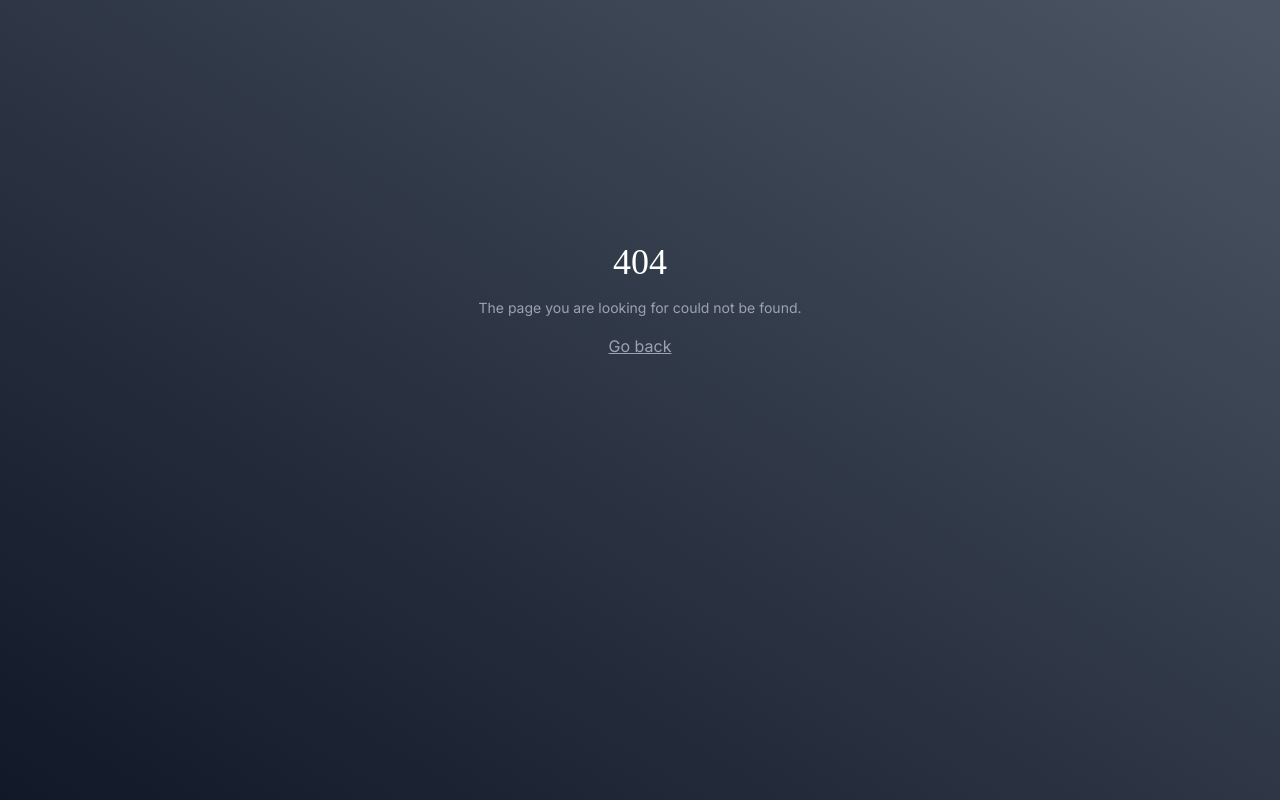
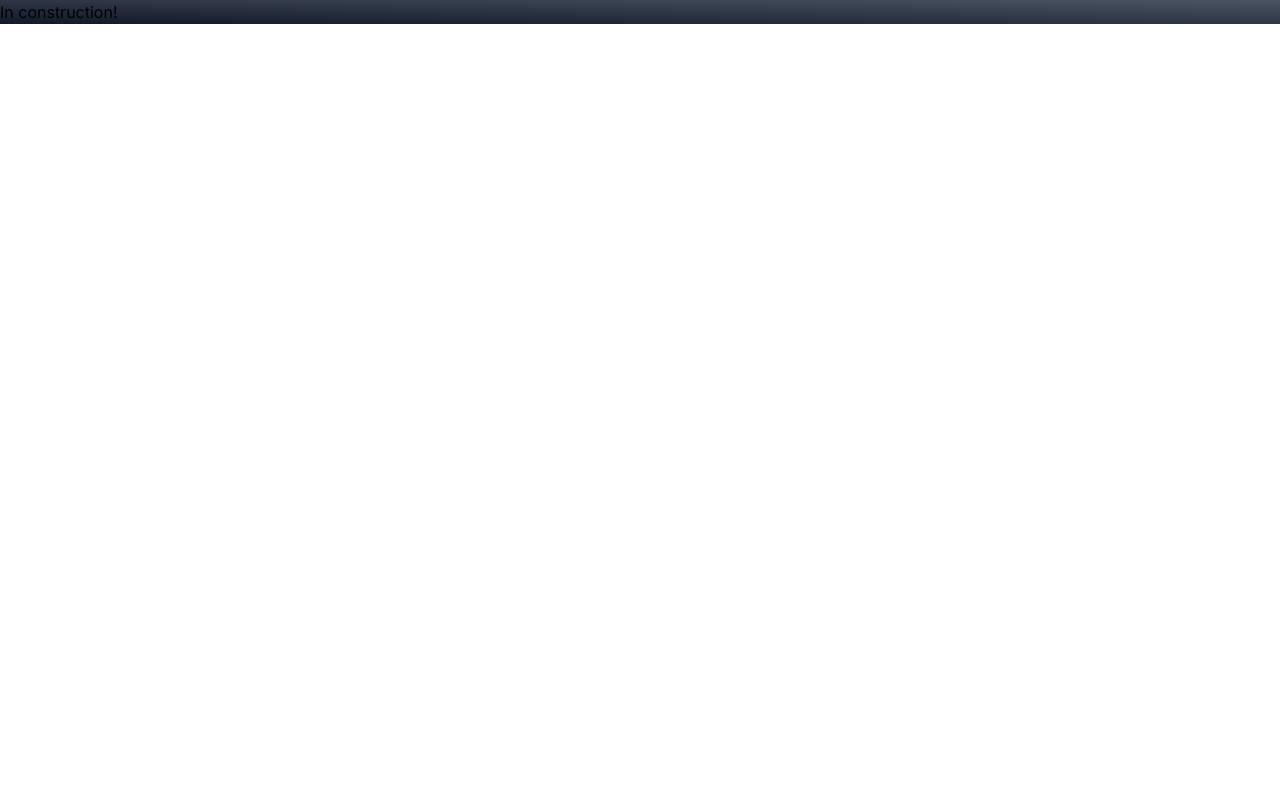
Before and after one commit to schoeneBiene/schoenebiene.github.io, a Next.js app: page /blog in a window 1280 px wide. Before the commit this address had no page. Built offline with nearby package versions, Linux system fonts and the light colour scheme.

Commit message:
Add blog pages in routing

```diff
--- /dev/null
+++ b/src/app/blog/[slug]/page.tsx
@@ -0,0 +1,7 @@
+export default function BlogPage({ params }: { params: { slug: string } }) {
+    return(
+        <div>
+            In contruction!
+        </div>
+    )
+}
--- /dev/null
+++ b/src/app/blog/page.tsx
@@ -0,0 +1,7 @@
+export default function BlogHome() {
+    return(
+        <div>
+            In construction!
+        </div>
+    )
+}
```
